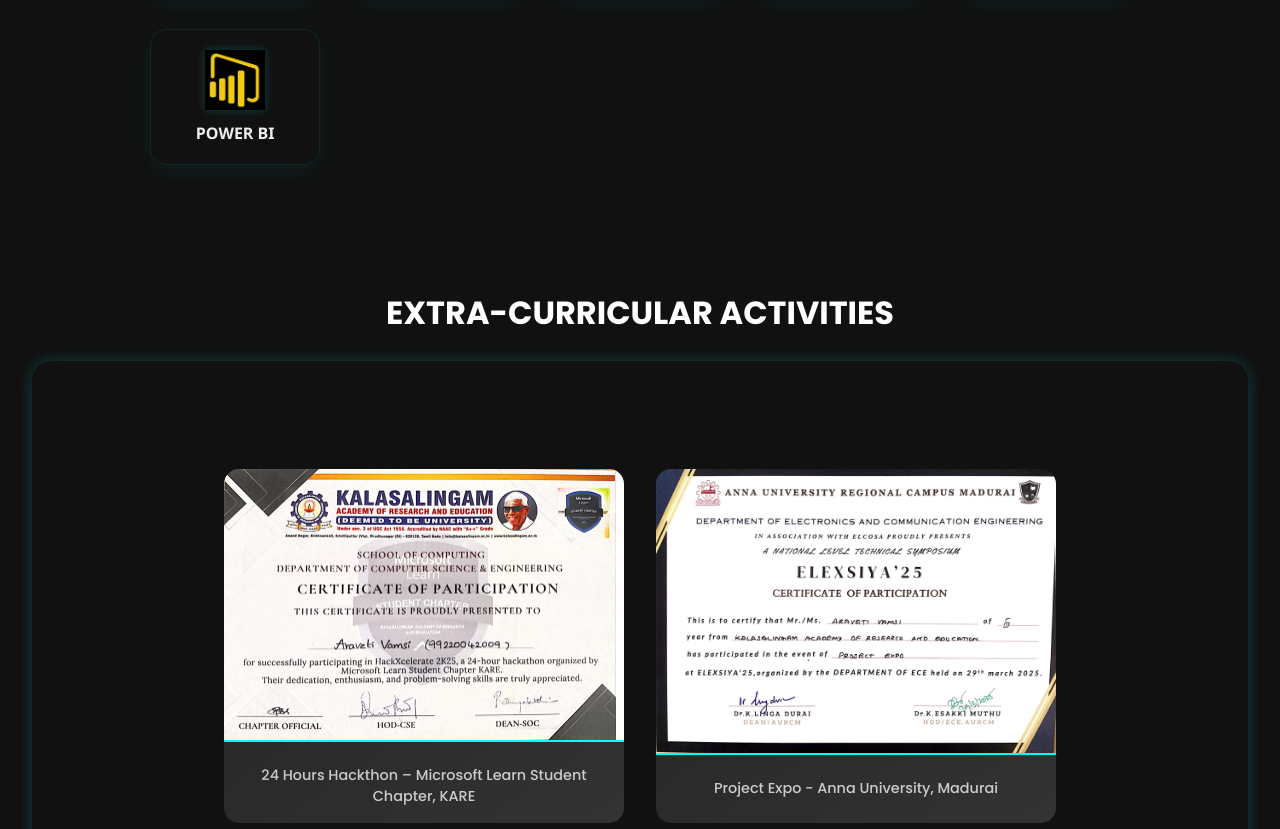
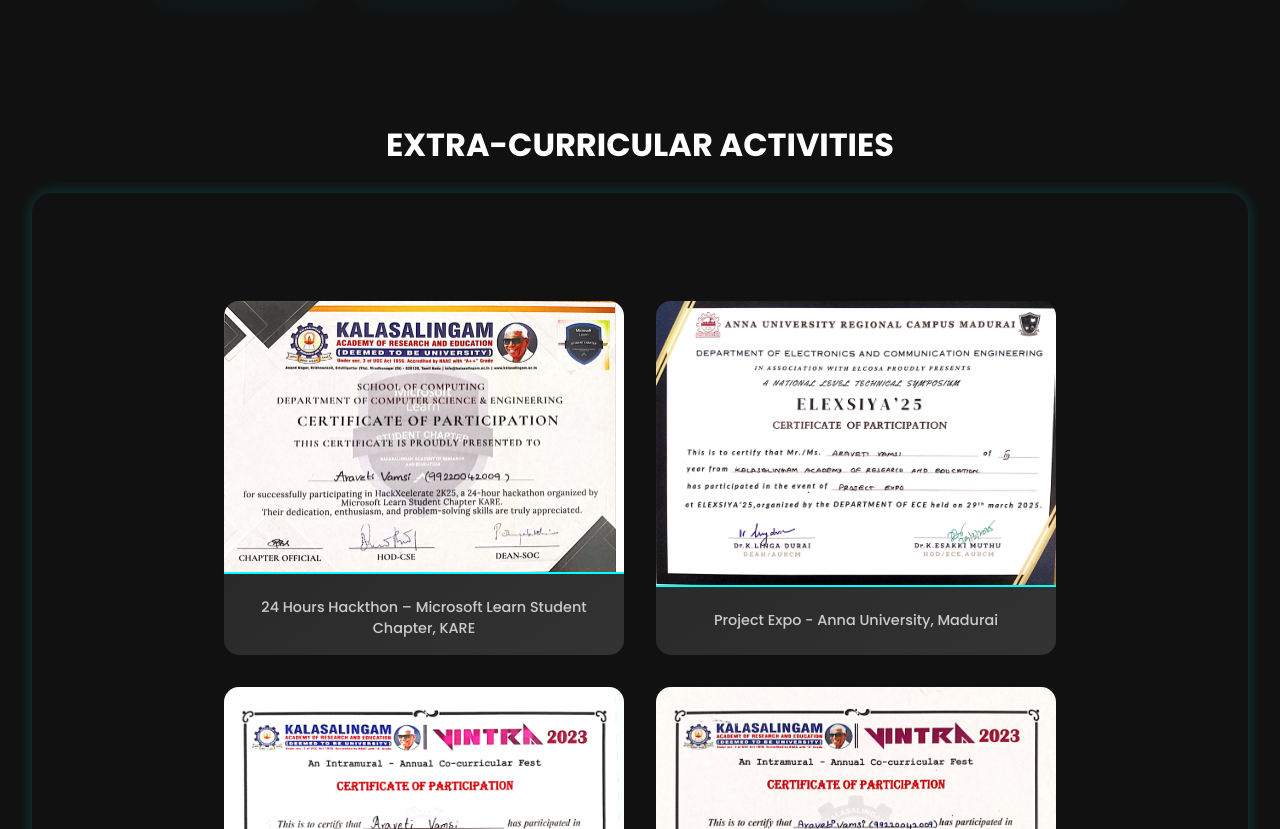
Before and after one commit to vamsiaraveti07/vamsiaraveti.Portfolio-, a plain HTML site: page index.html in a window 1280 px wide. Shown: the part 5671-6500 px from the top of the page. Drawn offline with nearby package versions, Linux system fonts and the light colour scheme.

Commit message:
Update index.html

```diff
--- a/index.html
+++ b/index.html
@@ -802,10 +802,6 @@
       <img src="images/canva.webp" alt="CANVA">
       <span>CANVA</span>
     </div>
-    <div class="tool-card">
-      <img src="images/power bi.webp" alt="Power BI">
-      <span>POWER BI</span>
-    </div>
   </div>
 </section>
 
```
